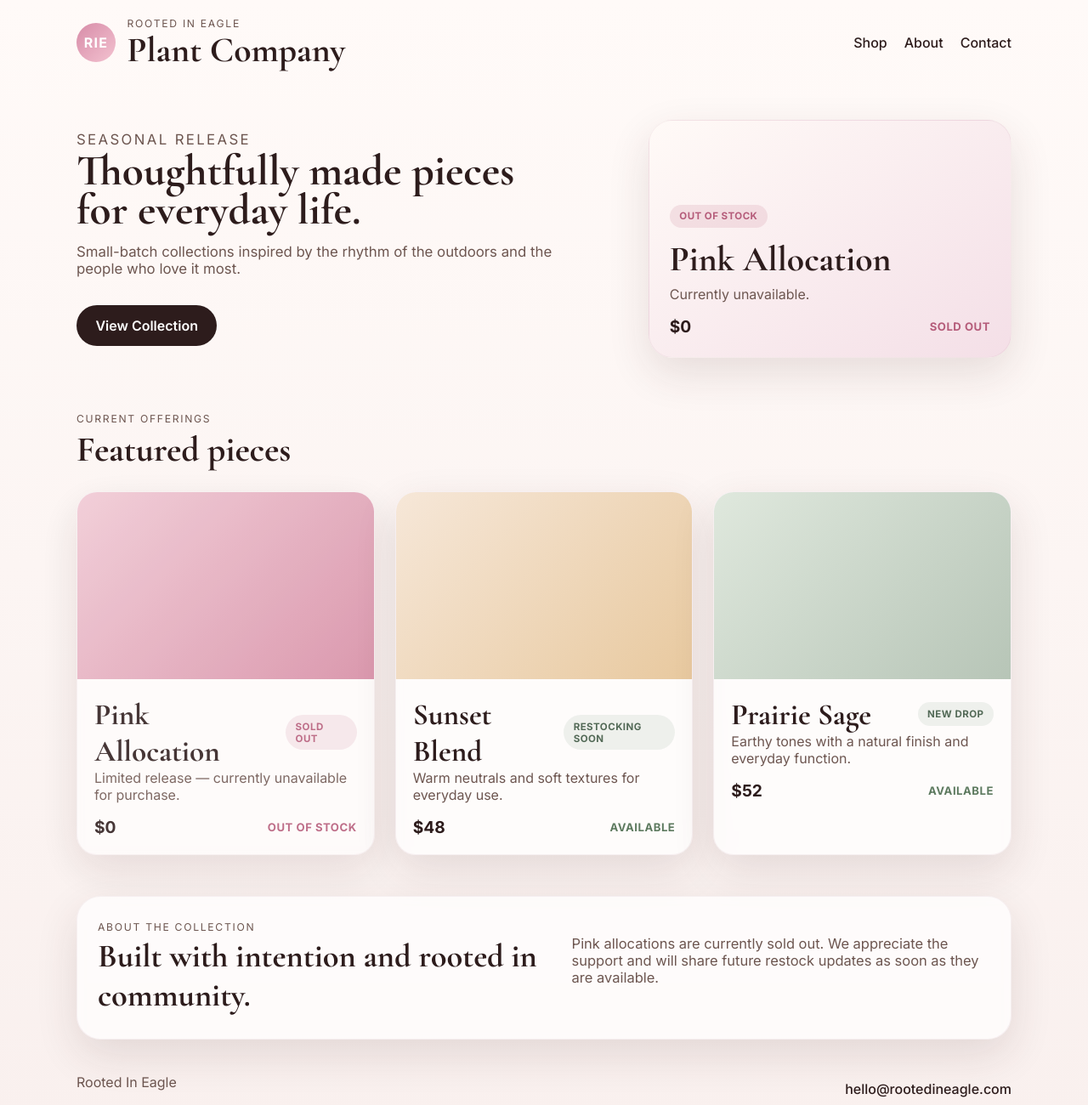
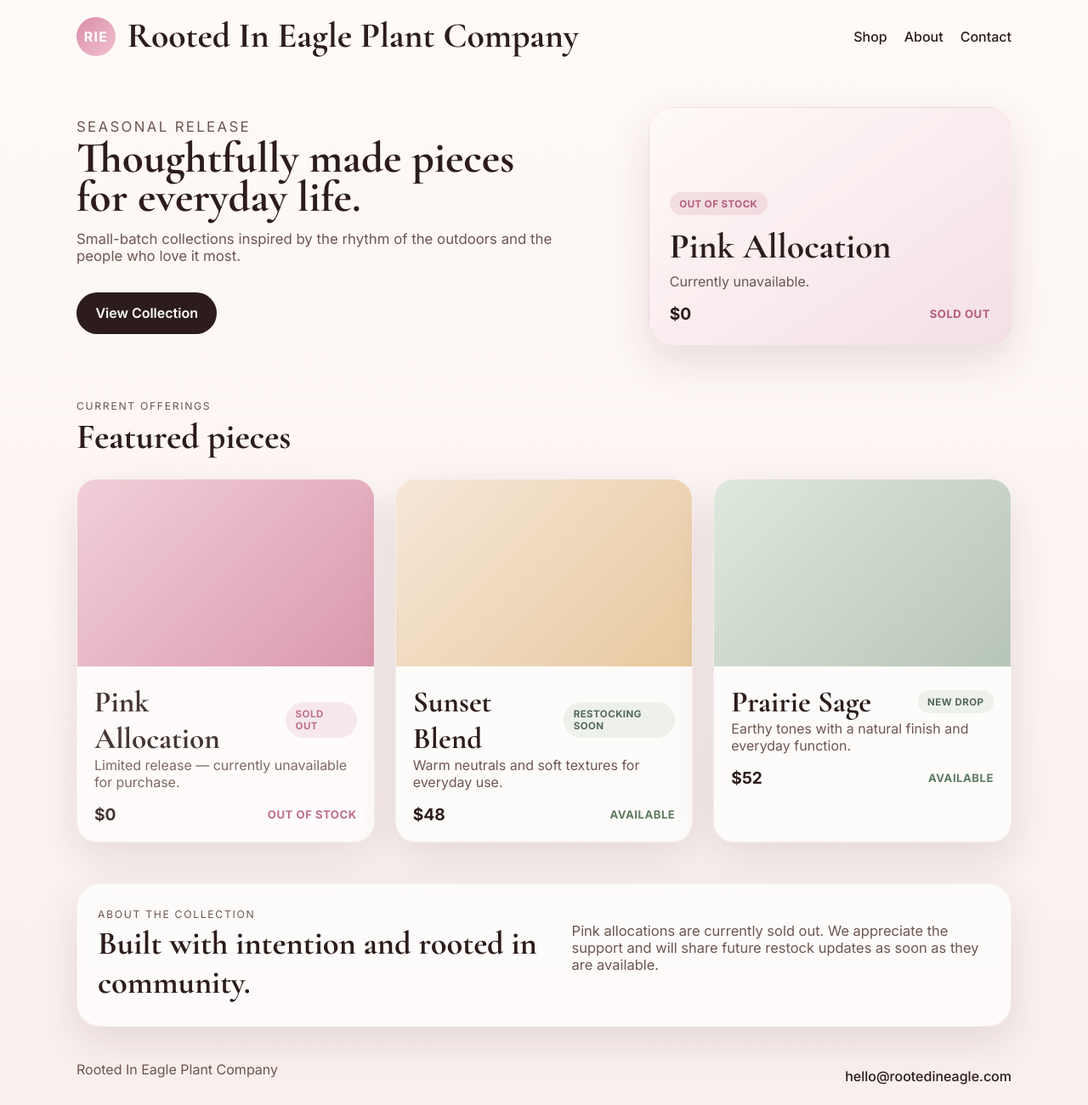
Before and after one commit to rootedineagle/RootedInEagle, a plain HTML site: page index.html in a window 1280 px wide. Shown: the top 1300 px of the page at 85% size. Drawn offline with nearby package versions, Linux system fonts and the light colour scheme.

Commit message:
Set the full brand name to Rooted In Eagle Plant Company

```diff
--- a/index.html
+++ b/index.html
@@ -21,8 +21,7 @@
       <div class="brand-wrap">
         <div class="brand-mark">RIE</div>
         <div>
-          <p class="eyebrow">Rooted In Eagle</p>
-          <h1>Plant Company</h1>
+          <h1>Rooted In Eagle Plant Company</h1>
         </div>
       </div>
       <nav aria-label="Main navigation">
@@ -121,7 +120,7 @@
     </main>
 
     <footer id="contact" class="footer">
-      <p>Rooted In Eagle</p>
+      <p>Rooted In Eagle Plant Company</p>
       <a href="mailto:hello@rootedineagle.com">hello@rootedineagle.com</a>
     </footer>
   </body>
```
